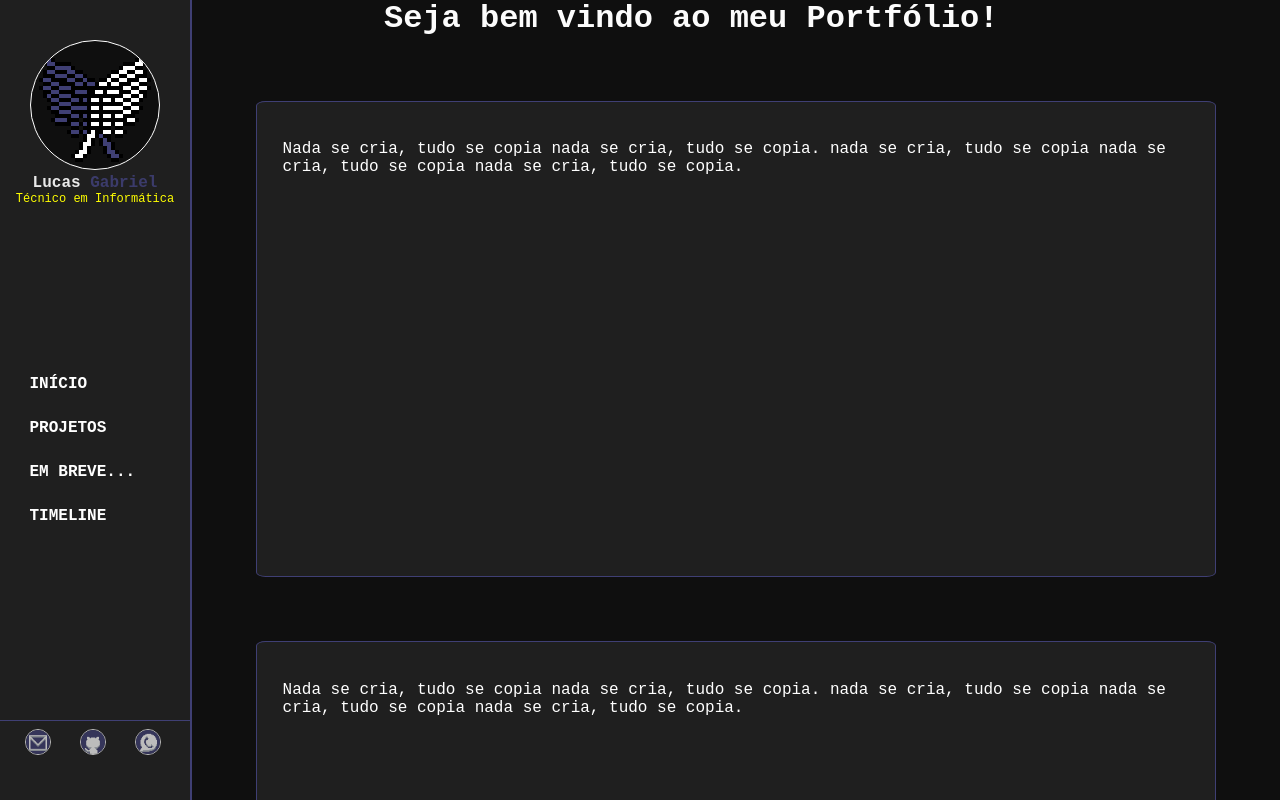
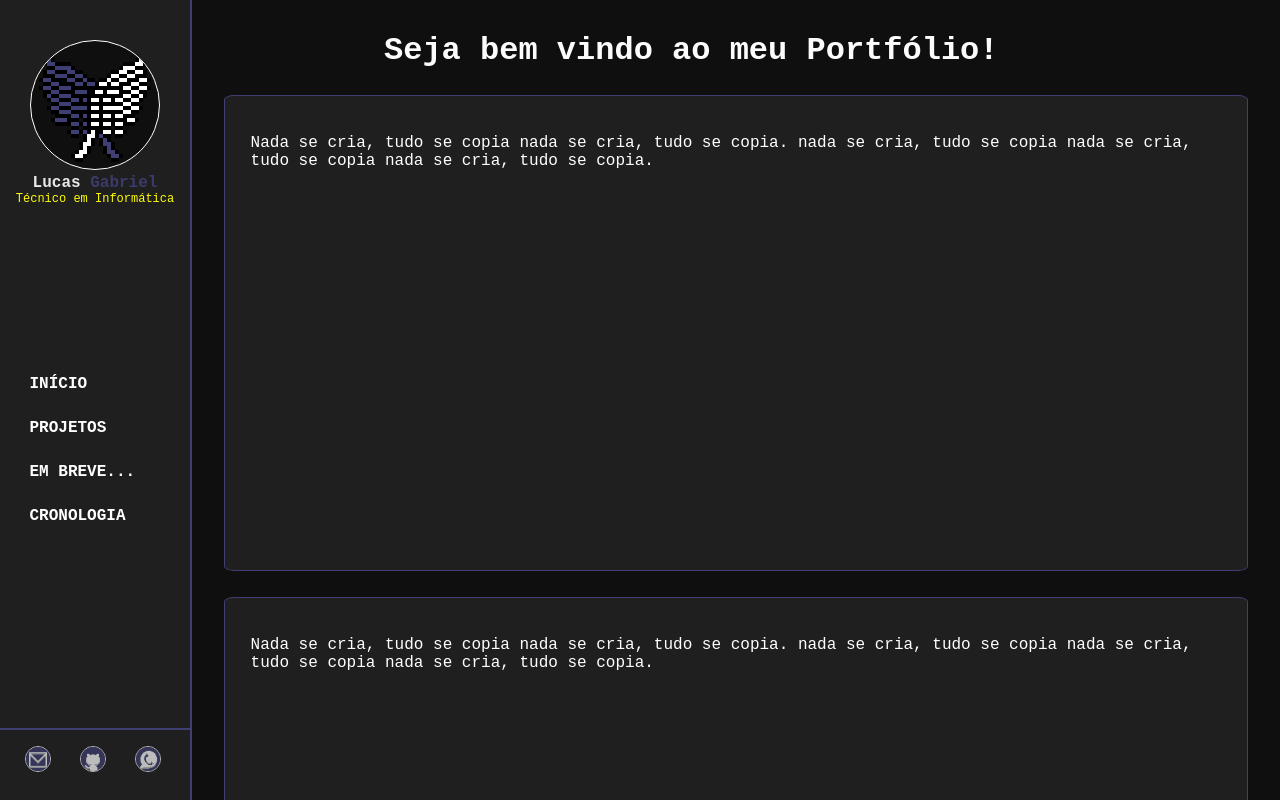
Before and after one commit to lucasgpm/lucasgpm.github.io, a plain HTML site: page index.html in a window 1280 px wide. Shown: the top 800 px of the page. Drawn offline with Linux system fonts and the light colour scheme.

Commit message:
Alterando proporcao, menu e medidas do css para vh, % e vw

```diff
--- a/index.html
+++ b/index.html
@@ -26,7 +26,7 @@
             <a href="#"><li>INÍCIO</li></a>
             <a href="#projetos"><li>PROJETOS</li></a>
             <a><li>EM BREVE...</li></a>
-            <a href="#timeline"><li>TIMELINE</li></a>
+            <a href="#cronologia"><li>CRONOLOGIA</li></a>
         </ul>
 </nav>
 
@@ -41,17 +41,17 @@
 
         <h1 id="titulo"></h1><h1><span id="barra">|</span></h1>
 
-<section class ="section">
-        <p id="descricao">Nada se cria, tudo se copia nada se cria, tudo se copia. nada se cria, tudo se copia nada se cria, tudo se copia nada se cria, tudo se copia.</p>
+<section class ="section" id="descricao">
+        <p>Nada se cria, tudo se copia nada se cria, tudo se copia. nada se cria, tudo se copia nada se cria, tudo se copia nada se cria, tudo se copia.</p>
 </section>
-    <section class ="section">
-        <p id="projetos">Nada se cria, tudo se copia nada se cria, tudo se copia. nada se cria, tudo se copia nada se cria, tudo se copia nada se cria, tudo se copia.</p>
+    <section class ="section" id="projetos">
+        <p>Nada se cria, tudo se copia nada se cria, tudo se copia. nada se cria, tudo se copia nada se cria, tudo se copia nada se cria, tudo se copia.</p>
 </section>
-    <section class ="section">
-        <p id="breve">Nada se cria, tudo se copia nada se cria, tudo se copia. nada se cria, tudo se copia nada se cria, tudo se copia nada se cria, tudo se copia.</p>
+    <section class ="section"  id="breve">
+        <p>Nada se cria, tudo se copia nada se cria, tudo se copia. nada se cria, tudo se copia nada se cria, tudo se copia nada se cria, tudo se copia.</p>
 </section>
-    <section class ="section">
-        <p id="timeline">Nada se cria, tudo se copia nada se cria, tudo se copia. nada se cria, tudo se copia nada se cria, tudo se copia nada se cria, tudo se copia.</p>
+    <section class ="section" id="cronologia">
+        <p>Nada se cria, tudo se copia nada se cria, tudo se copia. nada se cria, tudo se copia nada se cria, tudo se copia nada se cria, tudo se copia.</p>
 </section>
 
 
--- a/styles/estilo_index.css
+++ b/styles/estilo_index.css
@@ -90,11 +90,11 @@ nav{
 }
 #contato{
 	position:fixed;
-	border-top: solid 1px #3f3f74;
-	padding-top: 1vh;
+	border-top: solid 2px #3f3f74;
+	padding-top: 2vh;
 	min-width: 15%;
 	max-width: 15%;
-	margin-top: 90vh;
+	margin-top: 91vh;
 }
 #contato > a{
 	text-decoration: none;
@@ -114,28 +114,29 @@ nav{
 	transform: scale(1.1);
 	border: solid 1px #3f3f74;
 	opacity: 1.0;
-	transition: opacity 1s, border 1s;
+	transition: opacity 0.25s, border 0.25s;
 
 }
 /************************************DESCRICAO******************************************/
-.section{
-	position: relative;
-	margin-top: 5%;
-	background: #1f1f1f;
-	border: solid 1px #3f3f74;
-	border-radius: 1%;
-	padding-bottom: 50vh;
-	margin-left: 20vw;
-	margin-right: 5vw;
-}
-
 h1{
+	margin-top: 2.5%;
 	animation-name: animacao;
 	animation-duration: 6s;
 	margin-left: 30vw;
 	color:white;
 	font-weight: bold;
     font-family: Cascadia Mono, Courier New, Bazooka, CG Times, AvantGard Md BT, Moderna, sans-serif;
+}
+.section{
+	position: relative;
+	margin-top: 2%;
+	margin-bottom: 2%;
+	background: #1f1f1f;
+	border: solid 1px #3f3f74;
+	border-radius: 1%;
+	padding-bottom: 50vh;
+	margin-left: 17.5vw;
+	margin-right: 2.5vw;
 }
 #titulo{
 	float:left;
```
